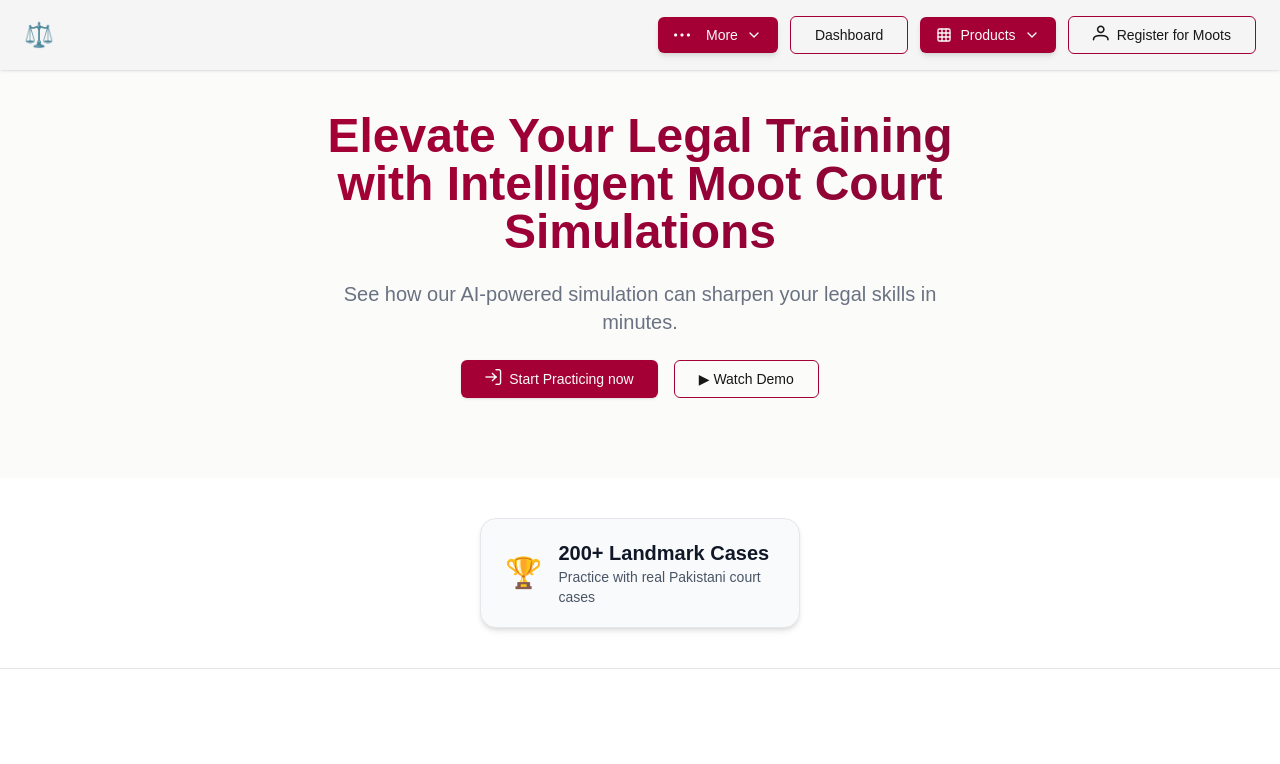
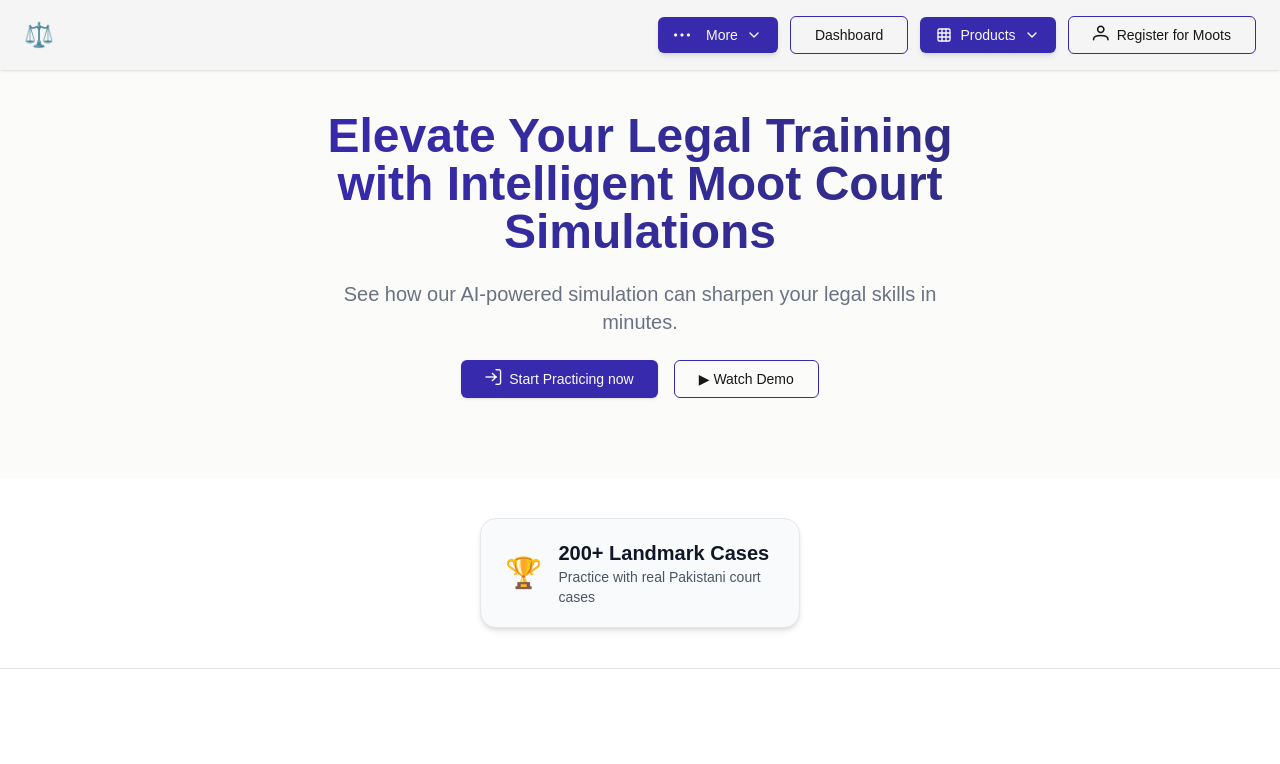
Before and after one commit to muznahsaqiib/mootcourt-frontend, a Next.js app: page / in a window 1280 px wide. Shown: the top 764 px of the page. Built offline with nearby package versions, Linux system fonts and the light colour scheme; no server answers.

Commit message:
homepage updated

```diff
--- a/src/app/styles/styles.js
+++ b/src/app/styles/styles.js
@@ -1,44 +1,42 @@
 // src/app/styles/styles.js
-
 
 const styles = {
     container: "min-h-screen z-[1] overflow-hidden bg-stone-50/80 text-neutral-900",
 
-
     navbar: "flex justify-between items-center px-6 py-4 mb-6 bg-neutral-100 bg-opacity-90 shadow fixed top-0 left-0 right-0 z-50",
     logo: "text-2xl font-bold text-neutral-900 no-underline hover:opacity-80",
 
-  dropdownBtn: "flex items-center gap-2 bg-rose-800 text-stone-50 px-4 py-2 rounded-md text-sm  shadow-md hover:shadow-lg transition-all duration-300 ease-in-out hover:scale-105 focus:outline-none",
-  dropdownMenu: "absolute mt-2 right-0 w-56 bg-rose-300 border border-rose-700 rounded-md shadow-2xl z-50 backdrop-blur-xl animate-fade-in-down transition-all duration-300 ease-in-out",
-  dropdownItem: "w-full text-left px-4 py-2 text-sm text-neutral-800 font-medium hover:bg-rose-800 hover:text-stone-50 rounded-md transition-colors duration-200",
+    dropdownBtn: "flex items-center gap-2 bg-indigo-800 text-stone-50 px-4 py-2 rounded-md text-sm shadow-md hover:shadow-lg transition-all duration-300 ease-in-out hover:scale-105 focus:outline-none",
+    dropdownMenu: "absolute mt-2 right-0 w-56 bg-indigo-300 border border-indigo-700 rounded-md shadow-2xl z-50 backdrop-blur-xl animate-fade-in-down transition-all duration-300 ease-in-out",
+    dropdownItem: "w-full text-left px-4 py-2 text-sm text-neutral-800 font-medium hover:bg-indigo-800 hover:text-stone-50 rounded-md transition-colors duration-200",
 
-  primaryBtn: "bg-rose-800 text-stone-50 px-6 py-2 rounded-md text-sm shadow hover:bg-rose-900 transition",
-  secondaryBtn: "border border-rose-800 text-neutral-900 px-6 py-2 rounded-md text-sm hover:bg-rose-200 hover:scale-105 transition transform",
+    primaryBtn: "bg-indigo-800 text-stone-50 px-6 py-2 rounded-md text-sm shadow hover:bg-indigo-900 transition",
+    secondaryBtn: "border border-indigo-800 text-neutral-900 px-6 py-2 rounded-md text-sm hover:bg-indigo-200 hover:scale-105 transition transform",
 
-  heroTitle: "text-1xl md:text-5xl font-bold bg-gradient-to-r from-rose-800 to-rose-900 bg-clip-text text-transparent mb-6",
+    heroTitle: "text-1xl md:text-5xl font-bold bg-gradient-to-r from-indigo-800 to-indigo-900 bg-clip-text text-transparent mb-6",
     heroSubtext: "text-lg md:text-xl text-gray-500 mb-6",
     heromain: "flex flex-col items-center justify-center px-4 py-20 pt-28 text-center",
     toggleContainer: "relative inline-flex bg-stone-200 rounded-md p-1 shadow-sm text-sm font-medium",
     toggleBtn: "relative z-10 px-6 py-2 rounded-md transition font-medium",
-  toggleActive: "text-rose-800",
-  toggleInactive: "text-gray-500 hover:text-rose-500",
+    toggleActive: "text-indigo-800",
+    toggleInactive: "text-gray-500 hover:text-indigo-500",
 
     modalOverlay: "fixed inset-0 bg-black/20 backdrop-blur-sm flex items-center justify-center z-50",
     modalBox: "bg-stone-100 text-neutral-900 rounded-2xl p-10 shadow-xl relative max-w-lg w-full",
-  modalClose: "absolute top-2 right-3 text-2xl font-bold text-neutral-900 hover:text-rose-500 cursor-pointer",
+    modalClose: "absolute top-2 right-3 text-2xl font-bold text-neutral-900 hover:text-indigo-500 cursor-pointer",
 
     vrImg: "rounded-xl shadow-lg overflow-hidden w-full h-64 bg-gray-200 flex items-center justify-center",
-  box:"flex items-center gap-4 bg-gray-50 rounded-2xl shadow-md px-6 py-5 border border-gray-200 w-80 transition-transform duration-300 ease-in-out transform hover:bg-rose-200 hover:scale-105 hover:shadow-lg hover:-translate-y-1 cursor-pointer",
+    box: "flex items-center gap-4 bg-gray-50 rounded-2xl shadow-md px-6 py-5 border border-gray-200 w-80 transition-transform duration-300 ease-in-out transform hover:bg-indigo-200 hover:scale-105 hover:shadow-lg hover:-translate-y-1 cursor-pointer",
     evaluationBox: "bg-stone-100 rounded-2xl shadow-lg p-8 border border-stone-200 flex flex-col justify-between h-full",
     evaluationItem: "space-y-4 text-neutral-800 text-md leading-relaxed list-disc list-inside",
     chartBox: "bg-stone-100 border border-stone-300 rounded-2xl shadow-lg p-8 flex flex-col justify-between h-full",
     demoBox: "relative overflow-hidden rounded-xl shadow-lg w-full max-w-4xl mx-auto aspect-video bg-gray-200 flex items-center justify-center",
-  footer:"bg-rose-900 text-stone-100 py-8 mt-20",
+    footer: "bg-indigo-900 text-stone-100 py-8 mt-20",
     footer_div: "max-w-7xl mx-auto px-4 sm:px-6 lg:px-8",
     footer_items: "flex flex-col md:flex-row justify-between items-center space-y-4 md:space-y-0",
 
     LoadingSpinner: "fixed inset-0 z-50 bg-blur-100 backdrop-blur-sm flex items-center justify-center transition-opacity duration-300 ease-in-out",
-  loadingDiv: "w-20 h-20 border-t-4 border-b-4 border-pink-600 rounded-full animate-spin",
+    loadingDiv: "w-20 h-20 border-t-4 border-b-4 border-indigo-600 rounded-full animate-spin",
     div: "absolute inset-0 overflow-hidden flex items-center justify-center",
 };
 
```
Lines whose indentation alone changed are shown as unchanged.
